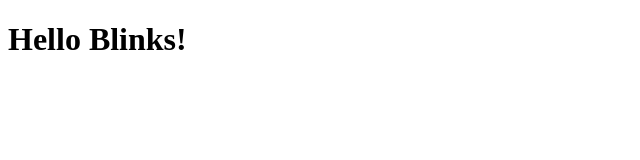
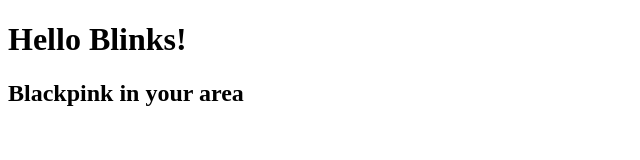
Before and after one commit to mattjayyoung/blackpink, a website: page index.html in a window 1280 px wide. Shown: the whole page, without its empty margins (0-640 px from the left). Drawn offline with Linux system fonts and the light colour scheme.

Commit message:
added catchphrase

```diff
--- a/index.html
+++ b/index.html
@@ -8,6 +8,7 @@
 </head>
 <body>
     <h1>Hello Blinks!</h1>
+    <h2>Blackpink in your area</h2>
 
 </body>
 </html>
```
